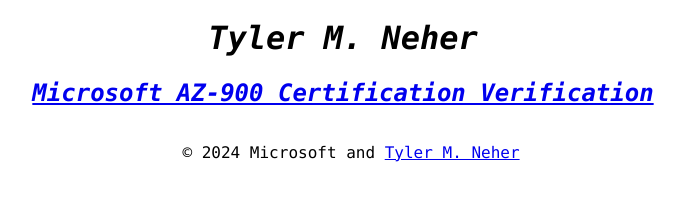
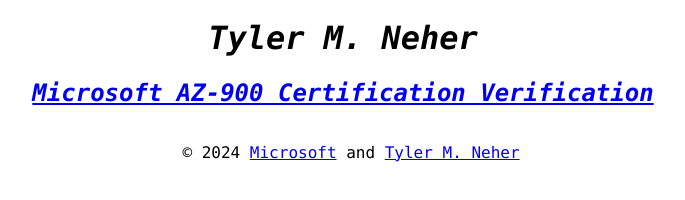
Before and after one commit to tylermneher/az-900.tylermneher.me, a plain HTML site: page index.html in a window 1280 px wide. Shown: the part 538-738 px from the top of the page, without its empty margins (297-982 px from the left). Drawn offline with Linux system fonts and the light colour scheme.

Commit message:
footer
Signed-off-by: Tyler M. Neher <tyler@neherdata.com>

```diff
--- a/index.html
+++ b/index.html
@@ -43,7 +43,8 @@
 </body>
 
 <footer>
-  <p>© 2024 Microsoft and <a href="https://resume.tylermneher.me/">Tyler M. Neher</a></p>
+  <p>© 2024 <a href="https://learn.microsoft.com/en-us/legal/termsofuse">Microsoft</a> and <a
+      href="https://resume.tylermneher.me/">Tyler M. Neher</a></p>
 </footer>
 
 </html>
```
